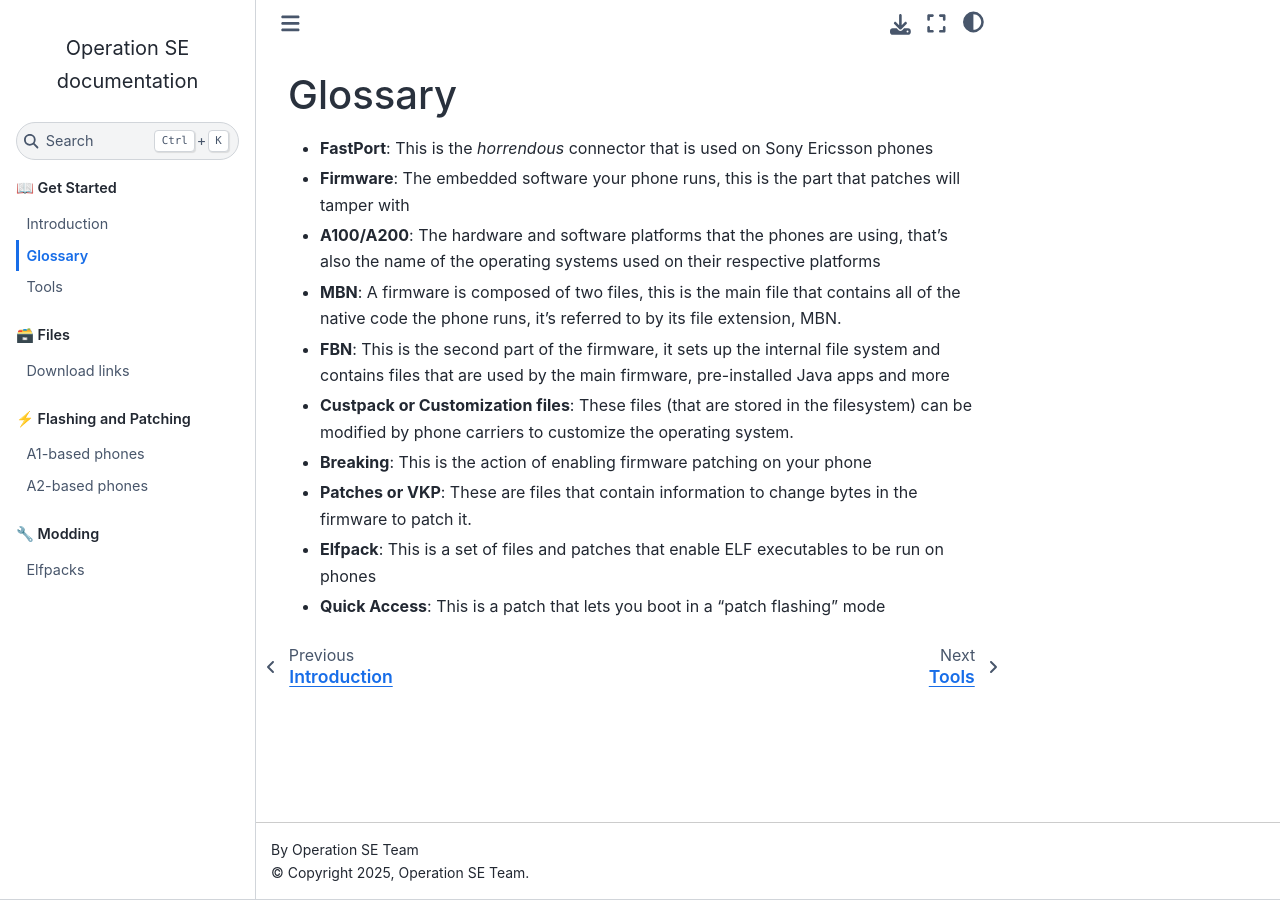
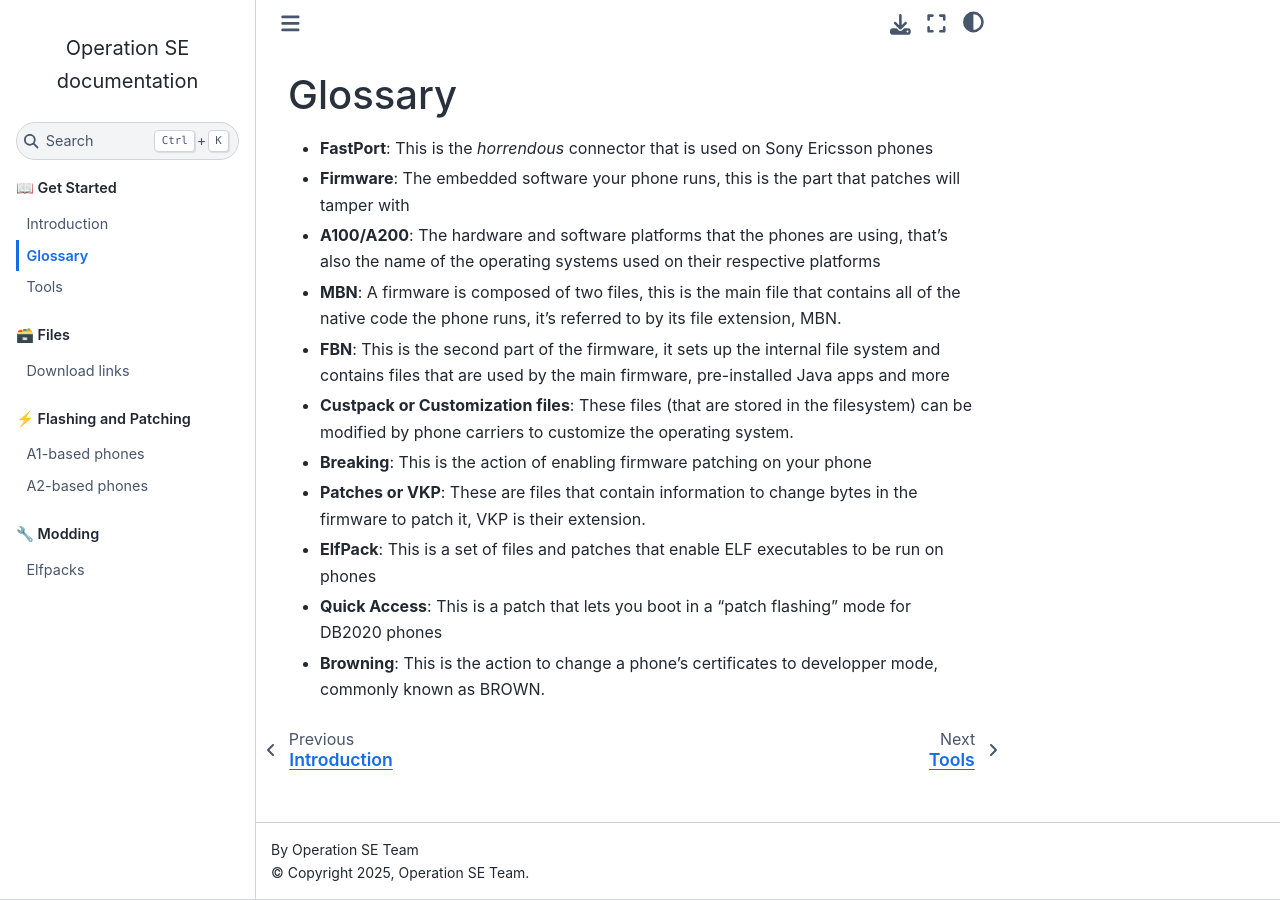
Before and after one commit to OperationSE/operationse.github.io, a Sphinx documentation site: the page built from source/glossary.md, in a window 1280 px wide. Built offline with Sphinx 7.4.7 and the Sphinx Book theme 1.1.4, drawn with Linux system fonts in a browser that asks for light colours.

```diff
--- a/source/a2/patching/index.rst
+++ b/source/a2/patching/index.rst
@@ -7,3 +7,4 @@ Patching
     :maxdepth: 2
 
     a2_upto_cid53.md
+    a2_cid_higher_53.md
--- a/source/glossary.md
+++ b/source/glossary.md
@@ -8,6 +8,7 @@
 - **FBN**: This is the second part of the firmware, it sets up the internal file system and contains files that are used by the main firmware, pre-installed Java apps and more
 - **Custpack or Customization files**: These files (that are stored in the filesystem) can be modified by phone carriers to customize the operating system.
 - **Breaking**: This is the action of enabling firmware patching on your phone
-- **Patches or VKP**: These are files that contain information to change bytes in the firmware to patch it.
-- **Elfpack**: This is a set of files and patches that enable ELF executables to be run on phones
-- **Quick Access**: This is a patch that lets you boot in a "patch flashing" mode
+- **Patches or VKP**: These are files that contain information to change bytes in the firmware to patch it, VKP is their extension.
+- **ElfPack**: This is a set of files and patches that enable ELF executables to be run on phones
+- **Quick Access**: This is a patch that lets you boot in a "patch flashing" mode for DB2020 phones
+- **Browning**: This is the action to change a phone's certificates to developper mode, commonly known as BROWN.
```
Also changed, not shown: source/a2/patching/a2_cid_higher_53.md (added, +33 -0 lines), 10 other files.
